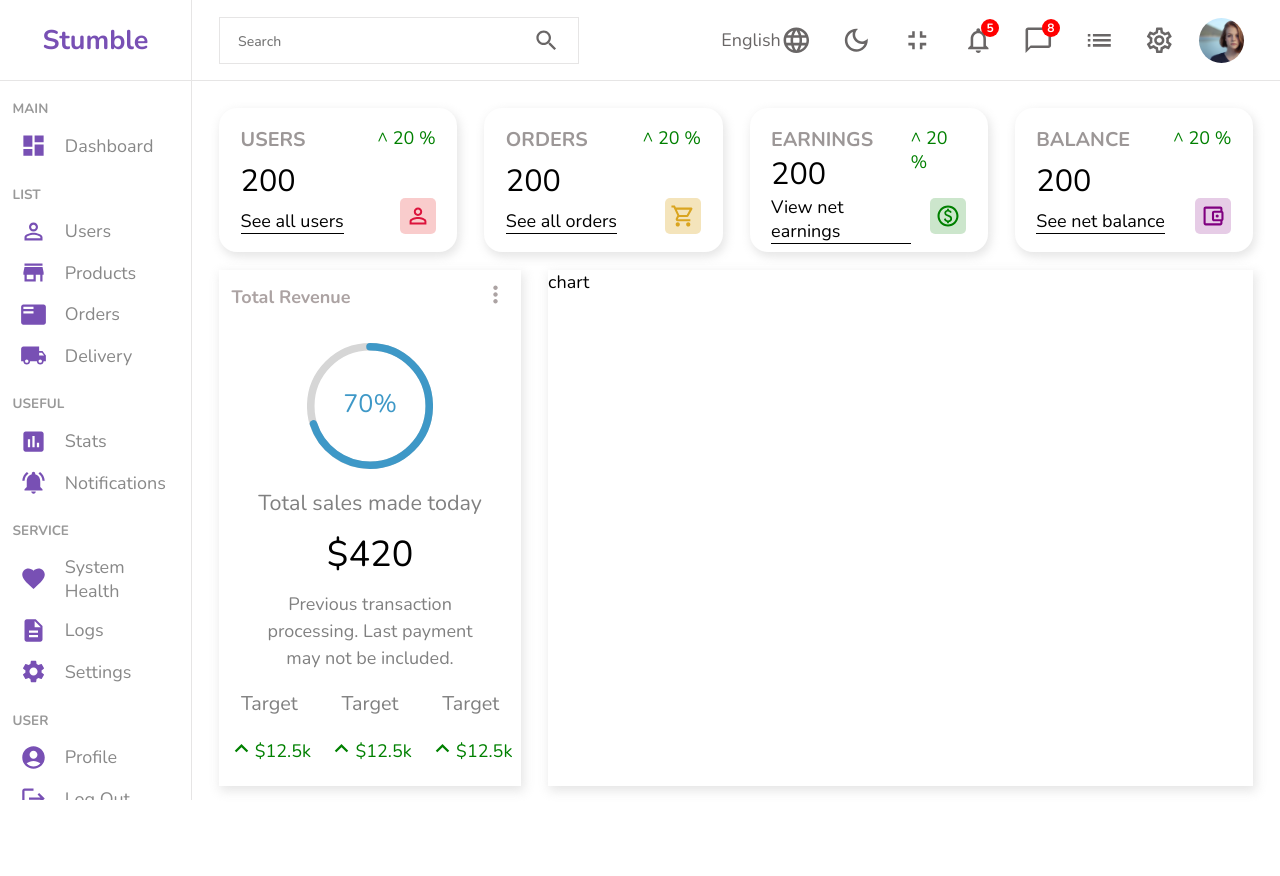
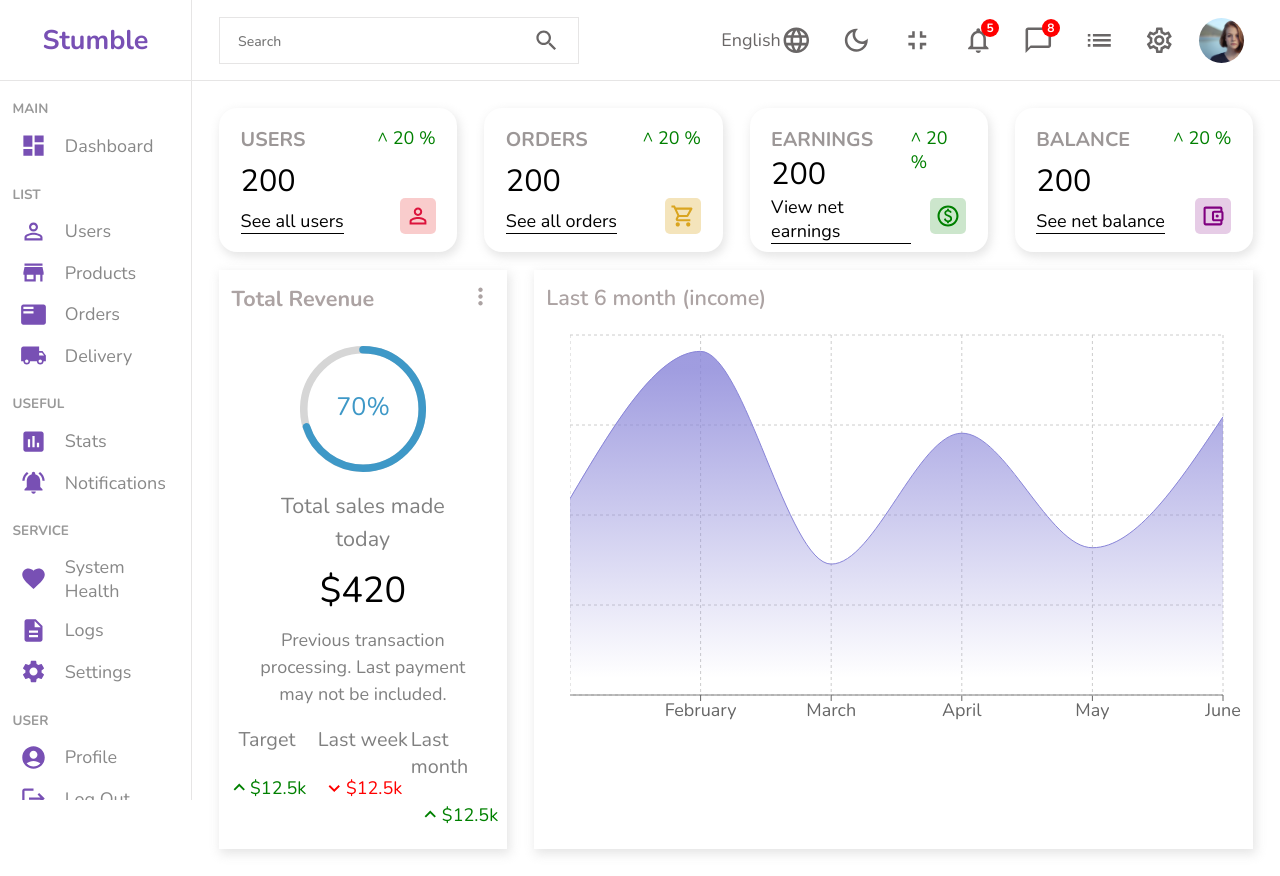
Before and after one commit to Gokul-Nath-27/admin-dashboard, a React (Create React App) app: page / in a window 1280 px wide. Before the commit the page ends 813 px from the top, so only its background shows below. Built offline with nearby package versions, Linux system fonts and the light colour scheme.

Commit message:
created Chart component

```diff
--- a/package.json
+++ b/package.json
@@ -16,6 +16,7 @@
     "react-icons": "^4.4.0",
     "react-router-dom": "^6.3.0",
     "react-scripts": "5.0.1",
+    "recharts": "^2.1.12",
     "sass": "^1.53.0",
     "web-vitals": "^2.1.4"
   },
--- a/src/components/chart/Chart.jsx
+++ b/src/components/chart/Chart.jsx
@@ -1,8 +1,33 @@
 import './chart.scss'
+import { AreaChart, Area, XAxis, CartesianGrid, Tooltip, ResponsiveContainer } from 'recharts';
+
 const Chart = () => {
+    const data = [
+        { name: 'January', Total: 1200},
+        { name: 'February', Total: 2100 },
+        { name: 'March', Total: 800 },
+        { name: 'April', Total: 1600 },
+        { name: 'May', Total: 900 },
+        { name: 'June', Total: 1700 }
+    ];
     return (
         <div className="chart">
-            chart
+            <p className="title">Last 6 month (income)</p>
+            <ResponsiveContainer width="100%" height={400} className="areaChart">
+                <AreaChart width={730} height={250} data={data}
+                    margin={{ top: 10, right: 30, left: 0, bottom: 0 }}>
+                    <defs>
+                        <linearGradient id="total" x1="0" y1="0" x2="0" y2="1">
+                            <stop offset="5%" stopColor="#8884d8" stopOpacity={0.8} />
+                            <stop offset="95%" stopColor="#8884d8" stopOpacity={0} />
+                        </linearGradient>
+                    </defs>
+                    <XAxis dataKey="name" />
+                    <CartesianGrid strokeDasharray="3 3" />
+                    <Tooltip />
+                    <Area type="monotone" dataKey="Total" stroke="#8884d8" fillOpacity={1} fill="url(#total)" />
+                </AreaChart>
+            </ResponsiveContainer>
         </div>
     )
 }
--- a/src/components/chart/chart.scss
+++ b/src/components/chart/chart.scss
@@ -1,6 +1,16 @@
 .chart{
-    flex: 7 0 0;
+    flex: 5 0 0;
     min-height: 45vh;
     -webkit-box-shadow: 2px 4px 10px 1px rgba(0,0,0,0.47);
     box-shadow: 2px 4px 10px 1px rgba(201,201,201,0.47);
+    color: rgb(172, 163, 163);
+    .title{
+        padding: 0.7rem .7rem;
+        font-size: 1.2rem;
+        font-weight: 600;
+    }
+    .areaChart{
+        padding-left: 2rem;
+    }
+
 }
--- a/src/components/featured/Featured.jsx
+++ b/src/components/featured/Featured.jsx
@@ -19,31 +19,33 @@
             <div className="bottom">
                 <div className="item">
                     <span className="title">Target</span>
-                    <span className="stat">
-                        <div className="icon">
-                            <KeyboardArrowUpIcon />
-                        </div>
+                    <div className="stat positive">
+                        <span className="icon">
+                            <KeyboardArrowUpIcon fontSize="small"/>
+                        </span>
                         <span>$12.5k</span>
-                    </span>
+                    </div>
                 </div>
                 <div className="item">
-                    <span className="title">Target</span>
-                    <span className="stat">
-                        <div className="icon">
-                            <KeyboardArrowUpIcon />
-                        </div>
+                    <span className="title">Last week</span>
+                    <div className="stat negative">
+                        <span className="icon">
+                            <KeyboardArrowUpIcon fontSize="small"/>
+                        </span>
                         <span>$12.5k</span>
-                    </span>
+                    </div>
                 </div>
                 <div className="item">
-                    <span className="title">Target</span>
-                    <span className="stat">
-                        <div className="icon">
-                            <KeyboardArrowUpIcon />
-                        </div>
+                    <span className="title">Last month</span>
+                    <div className="stat positive">
+                        <span className="icon">
+                            <KeyboardArrowUpIcon fontSize="small"/>
+                        </span>
                         <span>$12.5k</span>
-                    </span>
+                    </div>
                 </div>
+
+
 
             </div>
         </div>
--- a/src/components/featured/featured.scss
+++ b/src/components/featured/featured.scss
@@ -1,15 +1,15 @@
 .featured{
-    flex: 3 0 0;
+    flex: 2 0 0;
     -webkit-box-shadow: 2px 4px 10px 1px rgba(0,0,0,0.47);
     box-shadow: 2px 4px 10px 1px rgba(201,201,201,0.47);
     header{
         display: flex;
-        min-height: 2rem;
         justify-content: space-between;
         align-items: center;
         color: rgb(172, 163, 163);
-        padding: 0.6rem .7rem;
+        padding: 0.7rem .7rem;
         .title{
+            font-size: 1.2rem;
             font-weight: bold;
         }
     }
@@ -56,10 +56,22 @@
                 font-size: 1.1rem;
             }
             .stat{
-                color:green;
                 display: flex;
                 align-items: center;
-                justify-content: space-between;
+                justify-content: center;
+                &.positive{
+                    color:green;
+                }
+                &.positive span:nth-child(1){
+                    margin-top: 5px;
+                }
+                &.negative{
+                    color:red;
+                }
+                &.negative span:nth-child(1){
+                    transform: rotate(180deg);
+                    margin-bottom: 5px;
+                }
             }
         }
     }
```
Also changed, not shown: 1 other file (tests, documents, lock files or other folders).
